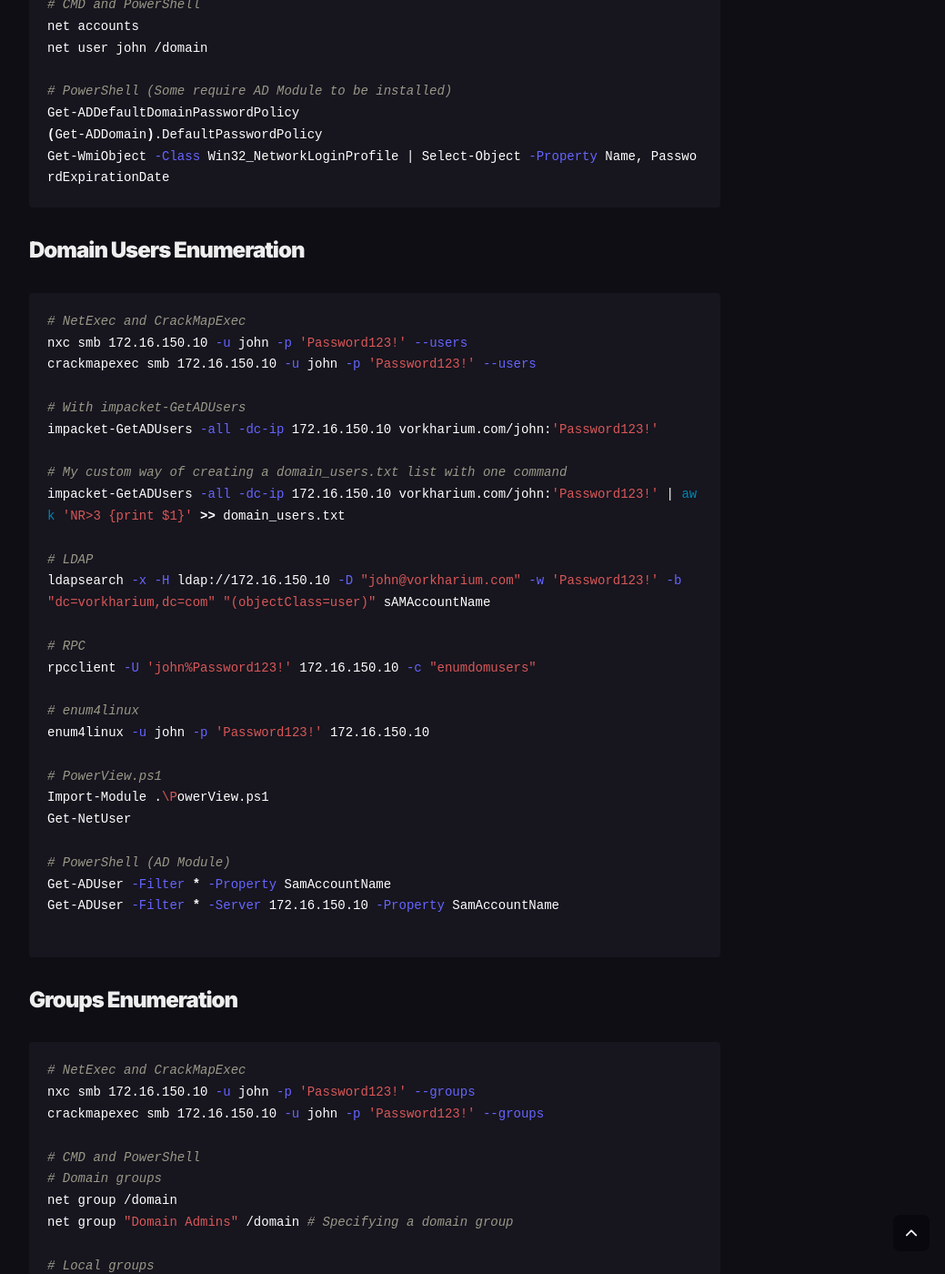
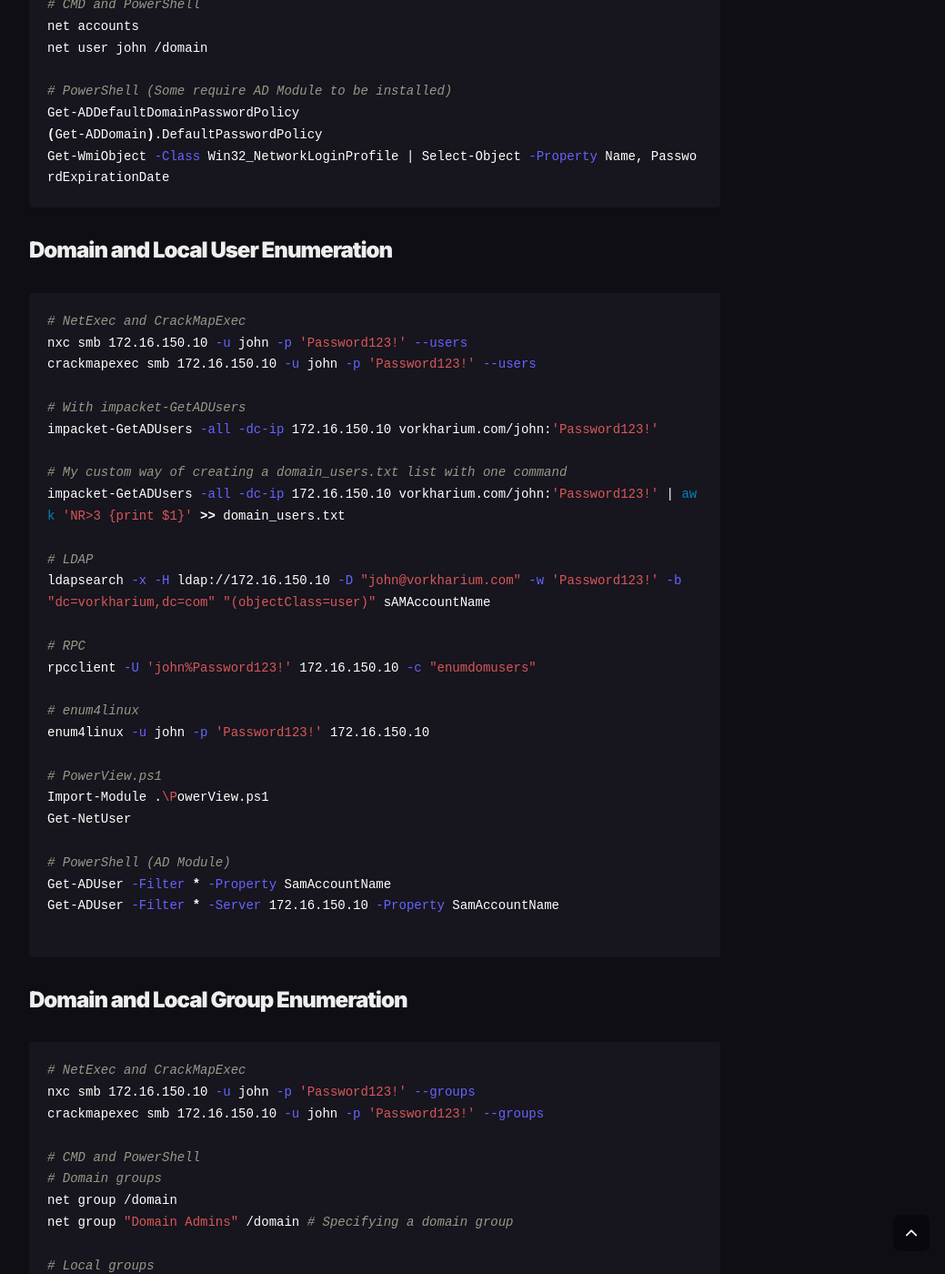
Before and after one commit to Vorkharium/vorkharium.github.io, a Jekyll site: the page built from _posts/2024-11-01-Attacking-Active-Directory-Cheatsheet.md, in a window 1280 px wide and 1400 px high, scrolled down 2195 px. Shown: the whole window at 91% size, without its empty margins (228-1267 px from the left). Built offline with Jekyll 4.4.1, drawn with Linux system fonts in a browser that asks for light colours; comment, search, counter and statistics services are not loaded.

Commit message:
Update 2024-11-01-Attacking-Active-Directory-Cheatsheet.md

````diff
--- a/_posts/2024-11-01-Attacking-Active-Directory-Cheatsheet.md
+++ b/_posts/2024-11-01-Attacking-Active-Directory-Cheatsheet.md
@@ -70,7 +70,7 @@
 (Get-ADDomain).DefaultPasswordPolicy
 Get-WmiObject -Class Win32_NetworkLoginProfile | Select-Object -Property Name, PasswordExpirationDate
 ```
-### Domain Users Enumeration
+### Domain and Local User Enumeration
 ```shell
 # NetExec and CrackMapExec
 nxc smb 172.16.150.10 -u john -p 'Password123!' --users
@@ -100,7 +100,7 @@
 Get-ADUser -Filter * -Server 172.16.150.10 -Property SamAccountName
 
 ```
-### Groups Enumeration
+### Domain and Local Group Enumeration
 ```shell
 # NetExec and CrackMapExec
 nxc smb 172.16.150.10 -u john -p 'Password123!' --groups
````
